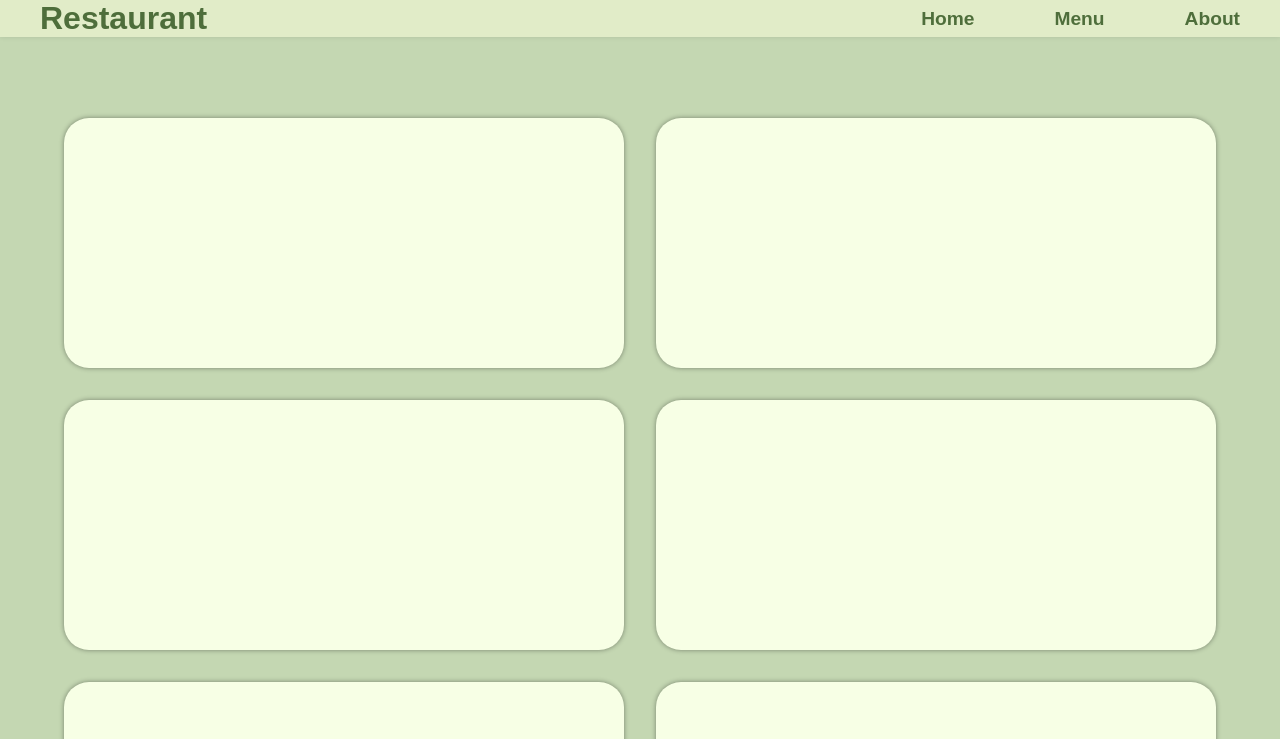
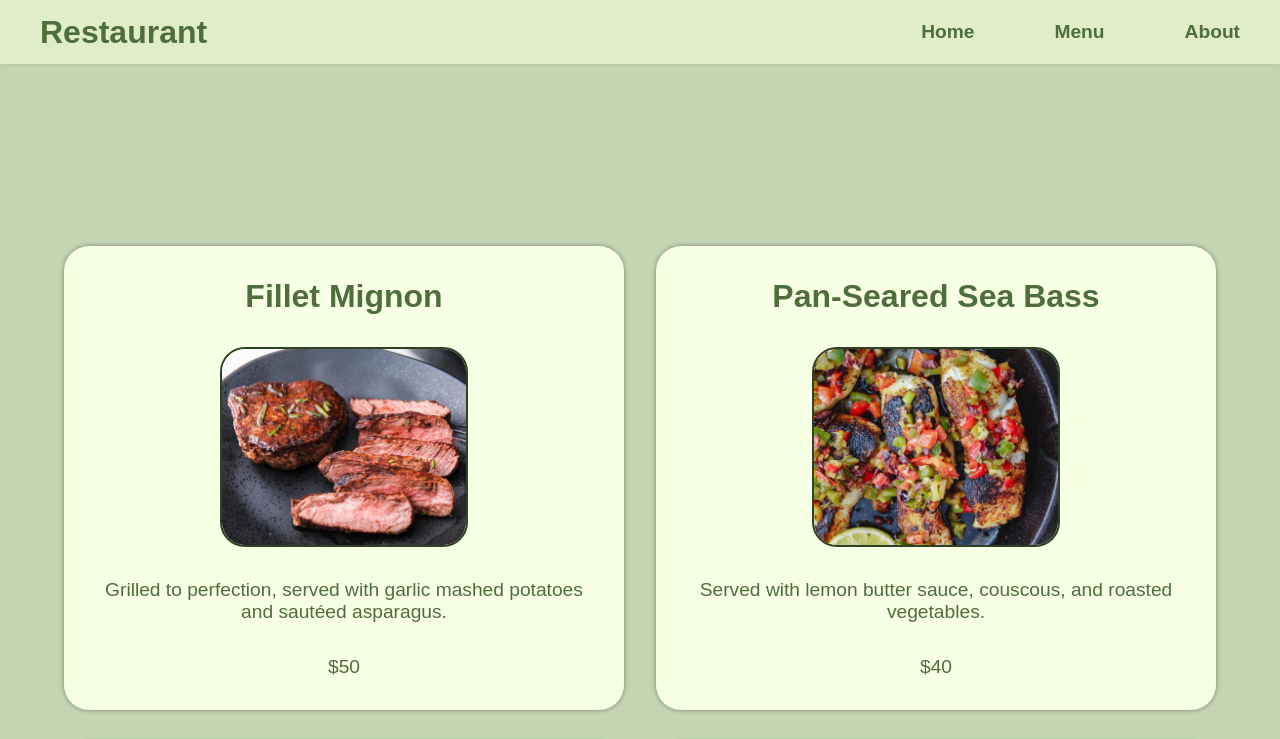
Before and after one commit to Fahridanaa/restaurant-page, a website built with webpack: page dist/index.html in a window 1280 px wide. Both pictures are taken after a click on the link "Menu". Shown: the top 739 px of the page. Built offline with nearby package versions, Linux system fonts and the light colour scheme.

Commit message:
menambahkan content pada card

```diff
--- a/package.json
+++ b/package.json
@@ -5,6 +5,7 @@
   "main": "index.js",
   "scripts": {
     "test": "echo \"Error: no test specified\" && exit 1",
+    "build": "webpack",
     "watch": "webpack --watch",
     "start": "webpack serve --open"
   },
@@ -13,6 +14,8 @@
   "license": "ISC",
   "devDependencies": {
     "css-loader": "^6.8.1",
+    "file-loader": "^6.2.0",
+    "html-loader": "^4.2.0",
     "html-webpack-plugin": "^5.5.3",
     "style-loader": "^3.3.3",
     "webpack": "^5.88.2",
--- a/src/index.js
+++ b/src/index.js
@@ -3,7 +3,8 @@ import { makeMenuPage } from './menu.js';
 import { makeHomePage } from './home.js';
 import { makeAboutPage } from './about.js';
 
-let content = document.getElementById('content');
+let content = document.createElement('div');
+content.setAttribute('id', 'content');
 let main = document.createElement('div');
 main.setAttribute('id', 'main');
 
@@ -50,4 +51,5 @@ let makePage = (index) => {
   content.appendChild(main);
 };
 
+document.body.appendChild(content);
 makePage(0);
--- a/src/menu.js
+++ b/src/menu.js
@@ -1,39 +1,47 @@
+import FilletMignon from './img/fillet-mignon.jpg';
+import PanSeared from './img/Pan-Seared-Sea-Bass.jpg';
+import vegetarian from './img/vegetarian-stuffed-peppers.jpg';
+import carpaccioSalmon from './img/carpaccio-salmon.jpg';
+import calamari from './img/fried-calamari.jpg';
+import lobster from './img/lobster.jpg';
+
+
 let menu = [
   {
     name: 'Fillet Mignon',
     price: 50,
     description: 'Grilled to perfection, served with garlic mashed potatoes and sautéed asparagus.',
-    image: 'url(../src/img/fillet-mignon.jpg)'
+    image: FilletMignon
   },
   {
     name: 'Pan-Seared Sea Bass',
     price: 40,
     description: 'Served with lemon butter sauce, couscous, and roasted vegetables.',
-    image: 'url(../src/img/Pan-Seared-Sea-Bass.jpg)'
+    image: PanSeared
   },
   {
     name: 'Vegetarian Stuffed Bell Peppers',
     price: 30,
     description: 'Bell peppers stuffed with quinoa, black beans, and vegetables, topped with cheese.',
-    image: 'url(../src/img/Simply-Recipes-Vegetarian-Stuffed-Peppers.webp)'
+    image: vegetarian
   },
   {
     name: 'Carpaccio Salmón',
     price: 30,
     description: 'Slices of fresh salmon served with capers, red onion, and lemon vinaigrette.',
-    image: 'url(../src/img/carpaccio-salmon.jpg)'
+    image: carpaccioSalmon
   },
   {
     name: 'Crispy Calamari',
     price: 20,
     description: 'Tender calamari rings lightly fried and served with a zesty marinara sauce.',
-    image: 'url(../src/img/crispy-calamari-recipe-6.jpg)'
+    image: calamari
   },
   {
     name: 'Lobster Bisque',
     price: 20,
     description: 'Creamy lobster bisque with a hint of sherry.',
-    image: 'url(../src/img/lobster.jpg)'
+    image: lobster
   }
 ]
 
@@ -41,9 +49,18 @@ let makeMenuPage = () => {
   let contentMenu = document.createElement('div');
   contentMenu.setAttribute('id', 'content-menu');
 
-  for (let index = 0; index < 6; index++) {
+  for (let index = 0; index < menu.length; index++) {
+    let imgElement = document.createElement('img');
+    imgElement.src = menu[index].image;
+
     contentMenu.appendChild(document.createElement('div'));
     contentMenu.children[index].setAttribute('class', `card-menu ${index}`);
+
+
+    contentMenu.children[index].appendChild(document.createElement('h2')).textContent = menu[index].name;
+    contentMenu.children[index].appendChild(imgElement);
+    contentMenu.children[index].appendChild(document.createElement('p')).textContent = menu[index].description;
+    contentMenu.children[index].appendChild(document.createElement('p')).textContent = `$${menu[index].price}`;
   }
 
   return contentMenu;
--- a/src/style.css
+++ b/src/style.css
@@ -16,6 +16,17 @@ body {
   height: 100vh;
 }
 
+p {
+  color: #4E6E3B;
+  font-size: 1.2rem;
+}
+
+h2 {
+  color: #4E6E3B;
+  font-size: 2rem;
+  font-weight: bold;
+}
+
 #content {
   background-color: #C4D7B2;
   box-shadow: 0 0 5px rgba(0,0,0,0.1);
@@ -29,21 +40,19 @@ body {
   position: sticky;
   background-color: #E1ECC8;
   top: 0;
-  width: 100%;
   height: 4rem;
-  flex: 1;
   box-shadow: 0 0 5px rgba(0,0,0,0.1);
   display: flex;
   justify-content: space-between;
   align-items: center;
-  padding: 0 20px;
+  padding: 25px 20px;
 }
 
 #logo {
   margin-left: 20px;
   font-size: 2rem;
   font-weight: bold;
-  color: #4E6E3B;
+  color: #4e6e3b;
 }
 
 #nav-links {
@@ -68,7 +77,7 @@ a:hover {
 }
 
 #main {
-  flex: 14;
+  flex: 1;
   min-height: auto;
   background-color: #C4D7B2;
   display: flex;
@@ -107,7 +116,24 @@ a:hover {
 .card-menu {
   background-color: #F7FFE5;
   border-radius: 25px;
+  display: flex;
+  flex-direction: column;
+  justify-content: space-between;
+  align-items: center;
+  gap: 1rem;
   box-shadow: 0 0 5px rgba(0,0,0,0.4);
+  text-align: center;
+  padding: 2rem;
+}
+
+.card-menu img {
+  width: 50%;
+  height: 50%;
+  object-fit: cover;
+  border: 2px solid #2e4123;
+  border-radius: 25px;
+  transition: transform 0.5s;
+
 }
 
 .card-menu:hover {
@@ -141,7 +167,5 @@ a:hover {
 
 #about-card-content p {
   text-align: justify;
-  font-size: 1.2rem;
   line-height: 2rem;
-  color: #4E6E3B;
 }
--- a/webpack.config.js
+++ b/webpack.config.js
@@ -1,4 +1,5 @@
 const path = require('path');
+const HtmlWebpackPlugin = require('html-webpack-plugin');
 
 module.exports = {
   mode: 'development',
@@ -6,8 +7,14 @@ module.exports = {
   output: {
     filename: 'main.js',
     path: path.resolve(__dirname, 'dist'),
+    clean: true,
   },
   devtool: 'inline-source-map',
+  plugins: [
+    new HtmlWebpackPlugin({
+      title: 'Restaurant',
+    }),
+  ],
   devServer: {
     static: './dist',
   },
@@ -17,6 +24,28 @@ module.exports = {
         test: /\.css$/i,
         use: ['style-loader', 'css-loader'],
       },
+      {
+        test: /\.(jpg|jpeg|png|gif|pdf|ico)$/,
+        use: [
+        {
+          loader: "file-loader",
+          options: {
+            name: "images/[name].[ext]",
+          },
+        },
+      ],
+      },
+      {
+        test: /\.html$/,
+        use: [
+          {
+            loader: "html-loader",
+            options: {
+              minimize: true,
+            },
+          },
+        ],
+      },
     ],
   },
 };
```
Also changed, not shown: dist/index.html, dist/main.js, img/Pan-Seared-Sea-Bass-Recipe-The-Mediterranean-Dish-2.jpg (deleted), img/Simply-Recipes-Vegetarian-Stuffed-Peppers.webp (deleted), src/img/carpaccio-salmon.jpg (renamed from img/carpaccio-salmon.jpg), src/img/fillet-mignon.jpg (renamed from img/delish-filet-mignon-horizontal-1-1541191202.jpg), src/img/fried-calamari.jpg (renamed from img/fried-calamari-recipe-6.jpg), src/img/lobster.jpg (renamed from img/lobster.jpg), src/img/pan-seared-sea-bass.jpg (added), src/img/vegetarian-stuffed-peppers.jpg (added), 1 other file.
